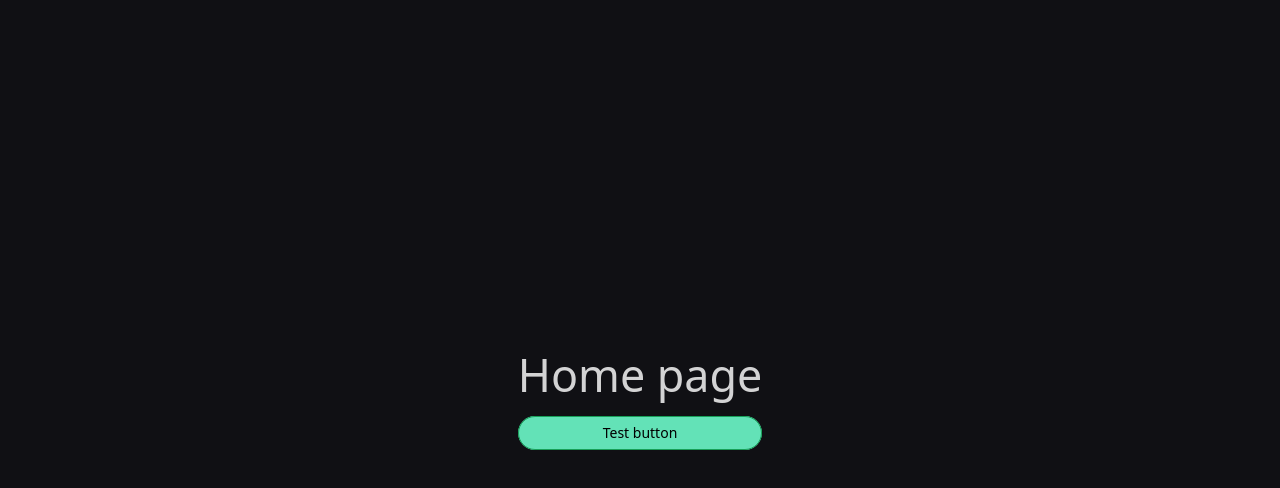
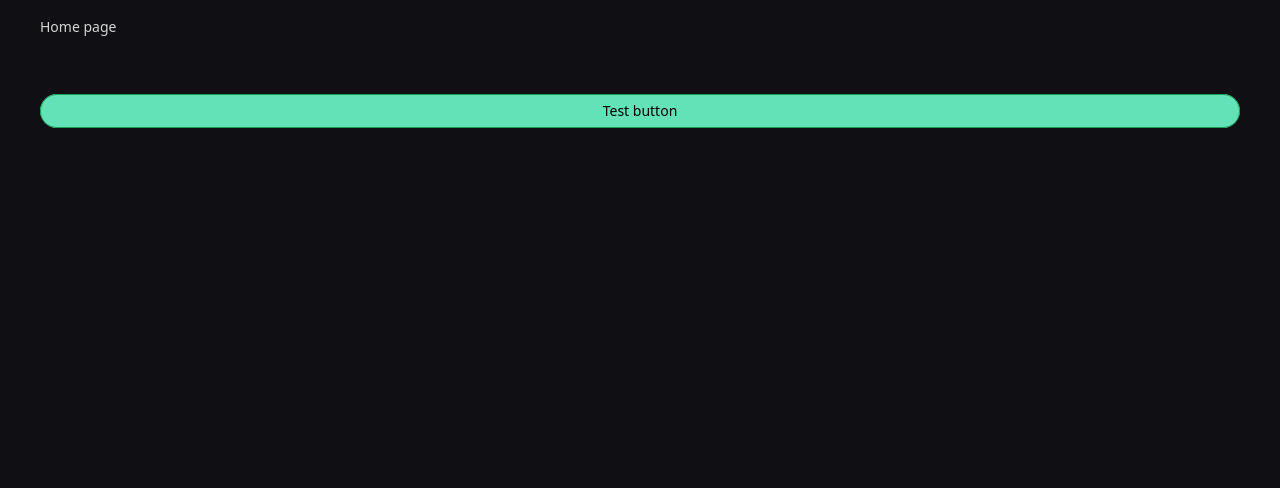
Before and after one commit to dazeGG/form-generator, a Vue app: page / in a window 1280 px wide. Shown: the top 488 px of the page. Built offline with nearby package versions, Linux system fonts and the light colour scheme.

Commit message:
styles and tailwindcss refactor

```diff
--- a/package.json
+++ b/package.json
@@ -16,14 +16,16 @@
     "vue-router": "^4.5.0"
   },
   "devDependencies": {
-    "@tailwindcss/vite": "^4.0.15",
     "@types/node": "^22.13.11",
     "@vitejs/plugin-vue": "^5.2.1",
     "@vue/eslint-config-typescript": "^12.0.0",
     "@vue/tsconfig": "^0.7.0",
+    "autoprefixer": "^10.4.21",
     "eslint": "^8.56.0",
     "eslint-plugin-vue": "^9.19.2",
-    "tailwindcss": "^4.0.15",
+    "postcss": "^8.5.3",
+    "sass": "^1.86.0",
+    "tailwindcss": "3",
     "typescript": "~5.7.2",
     "vite": "^6.2.0",
     "vue-tsc": "^2.2.4"
--- /dev/null
+++ b/postcss.config.js
@@ -0,0 +1,6 @@
+export default {
+	plugins: {
+		tailwindcss: {},
+		autoprefixer: {},
+	},
+}
--- /dev/null
+++ b/src/assets/styles/index.css
@@ -0,0 +1,6 @@
+@import "@/assets/styles/reset.css";
+@import "@/assets/styles/style.css";
+
+@tailwind base;
+@tailwind components;
+@tailwind utilities;
--- /dev/null
+++ b/src/assets/styles/reset.css
@@ -0,0 +1,89 @@
+/* Reset and base styles  */
+* {
+	padding: 0;
+	margin: 0;
+	border: none;
+}
+
+*,
+*::before,
+*::after {
+	box-sizing: border-box;
+}
+
+/* Links */
+
+a, a:link, a:visited  {
+	text-decoration: none;
+}
+
+a:hover  {
+	text-decoration: none;
+}
+
+/* Common */
+
+aside, nav, footer, header, section, main {
+	display: block;
+}
+
+h1, h2, h3, h4, h5, h6, p {
+	font-size: inherit;
+	font-weight: inherit;
+}
+
+ul, ul li {
+	list-style: none;
+}
+
+img {
+	vertical-align: top;
+}
+
+img, svg {
+	max-width: 100%;
+	height: auto;
+}
+
+address {
+	font-style: normal;
+}
+
+/* Form */
+
+input, textarea, button, select {
+	font-family: inherit;
+	font-size: inherit;
+	color: inherit;
+	background-color: transparent;
+}
+
+input::-ms-clear {
+	display: none;
+}
+
+button, input[type="submit"] {
+	display: inline-block;
+	box-shadow: none;
+	background-color: transparent;
+	background: none;
+	cursor: pointer;
+}
+
+input:focus, input:active,
+button:focus, button:active {
+	outline: none;
+}
+
+button::-moz-focus-inner {
+	padding: 0;
+	border: 0;
+}
+
+label {
+	cursor: pointer;
+}
+
+legend {
+	display: block;
+}
--- /dev/null
+++ b/src/assets/styles/style.css
@@ -0,0 +1,20 @@
+:root {
+	font-family: system-ui, Avenir, Helvetica, Arial, sans-serif;
+	line-height: 1.5;
+	font-weight: 400;
+
+	font-synthesis: none;
+	text-rendering: optimizeLegibility;
+	-webkit-font-smoothing: antialiased;
+	-moz-osx-font-smoothing: grayscale;
+}
+
+body {
+	margin: 0;
+}
+
+#app {
+	padding: 1rem 0;
+	max-width: 75rem;
+	margin: 0 auto;
+}
--- a/src/main.ts
+++ b/src/main.ts
@@ -1,4 +1,4 @@
-import './style.css'
+import '@/assets/styles/index.css'
 
 import { createApp } from 'vue'
 import { createPinia } from 'pinia'
--- a/src/style.css
+++ /dev/null
@@ -1,81 +0,0 @@
-@import "tailwindcss";
-
-:root {
-  font-family: system-ui, Avenir, Helvetica, Arial, sans-serif;
-  line-height: 1.5;
-  font-weight: 400;
-
-  color-scheme: light dark;
-  color: rgba(255, 255, 255, 0.87);
-  background-color: #242424;
-
-  font-synthesis: none;
-  text-rendering: optimizeLegibility;
-  -webkit-font-smoothing: antialiased;
-  -moz-osx-font-smoothing: grayscale;
-}
-
-a {
-  font-weight: 500;
-  color: #646cff;
-  text-decoration: inherit;
-}
-a:hover {
-  color: #535bf2;
-}
-
-body {
-  margin: 0;
-  display: flex;
-  place-items: center;
-  min-width: 320px;
-  min-height: 100vh;
-}
-
-h1 {
-  font-size: 3.2em;
-  line-height: 1.1;
-}
-
-button {
-  border-radius: 8px;
-  border: 1px solid transparent;
-  padding: 0.6em 1.2em;
-  font-size: 1em;
-  font-weight: 500;
-  font-family: inherit;
-  background-color: #1a1a1a;
-  cursor: pointer;
-  transition: border-color 0.25s;
-}
-button:hover {
-  border-color: #646cff;
-}
-button:focus,
-button:focus-visible {
-  outline: 4px auto -webkit-focus-ring-color;
-}
-
-.card {
-  padding: 2em;
-}
-
-#app {
-  max-width: 1280px;
-  margin: 0 auto;
-  padding: 2rem;
-  text-align: center;
-}
-
-@media (prefers-color-scheme: light) {
-  :root {
-    color: #213547;
-    background-color: #ffffff;
-  }
-  a:hover {
-    color: #747bff;
-  }
-  button {
-    background-color: #f9f9f9;
-  }
-}
--- a/src/views/Home.vue
+++ b/src/views/Home.vue
@@ -1,7 +1,7 @@
 <template>
 	<div class="flex flex-col gap-4">
 		<h1>Home page</h1>
-		<NButton type="primary" round>Test button</NButton>
+		<NButton type="primary" round class="mt-10">Test button</NButton>
 	</div>
 </template>
 
--- /dev/null
+++ b/tailwind.config.js
@@ -0,0 +1,11 @@
+/** @type {import('tailwindcss').Config} */
+export default {
+	content: [
+		'./index.html',
+		'./src/**/*.{vue,js,ts,jsx,tsx}',
+	],
+	theme: {
+		extend: {},
+	},
+	plugins: [],
+}
--- a/vite.config.ts
+++ b/vite.config.ts
@@ -2,13 +2,11 @@ import { defineConfig } from 'vite'
 
 import path from 'path'
 import vue from '@vitejs/plugin-vue'
-import tailwindcss from '@tailwindcss/vite'
 
 // https://vite.dev/config/
 export default defineConfig({
 	plugins: [
 		vue(),
-		tailwindcss(),
 	],
 	resolve: {
 		alias: { '@': path.resolve(__dirname, 'src') },
```
Also changed, not shown: 1 other file (tests, documents, lock files or other folders).
